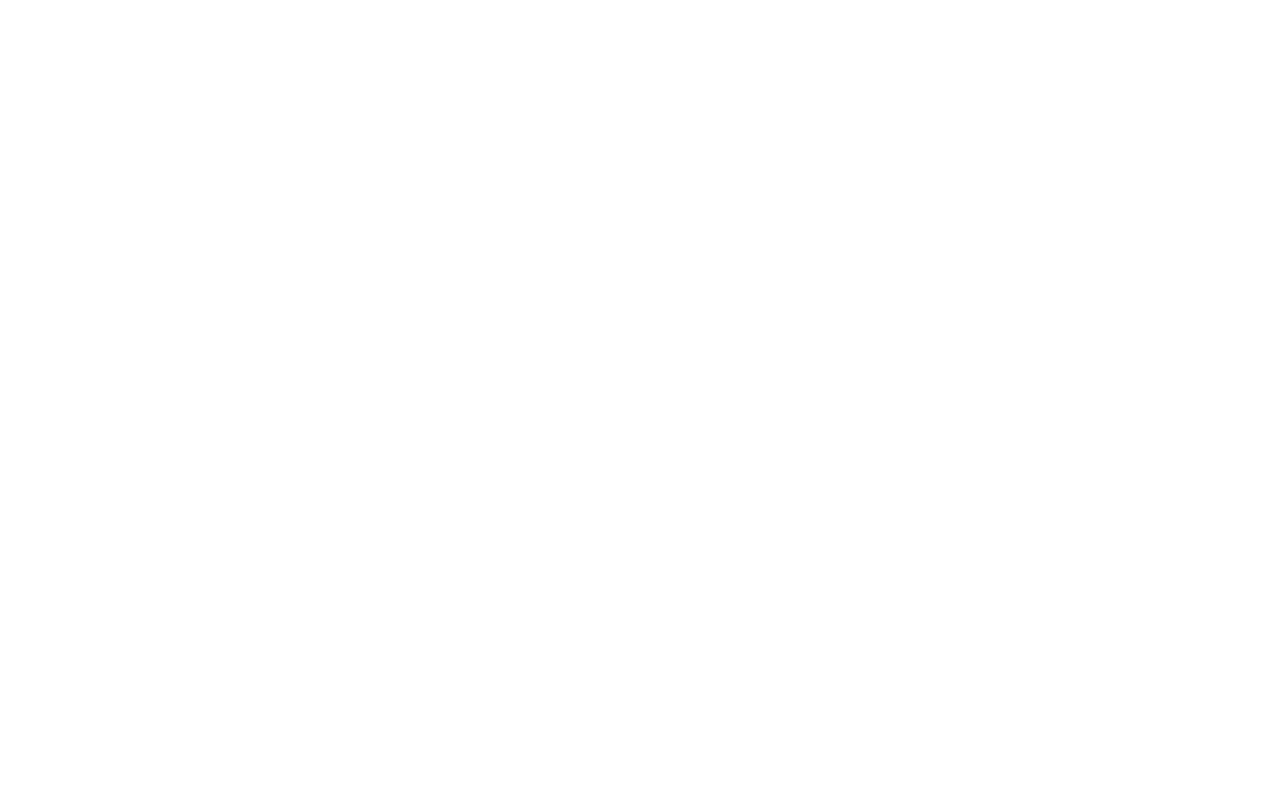
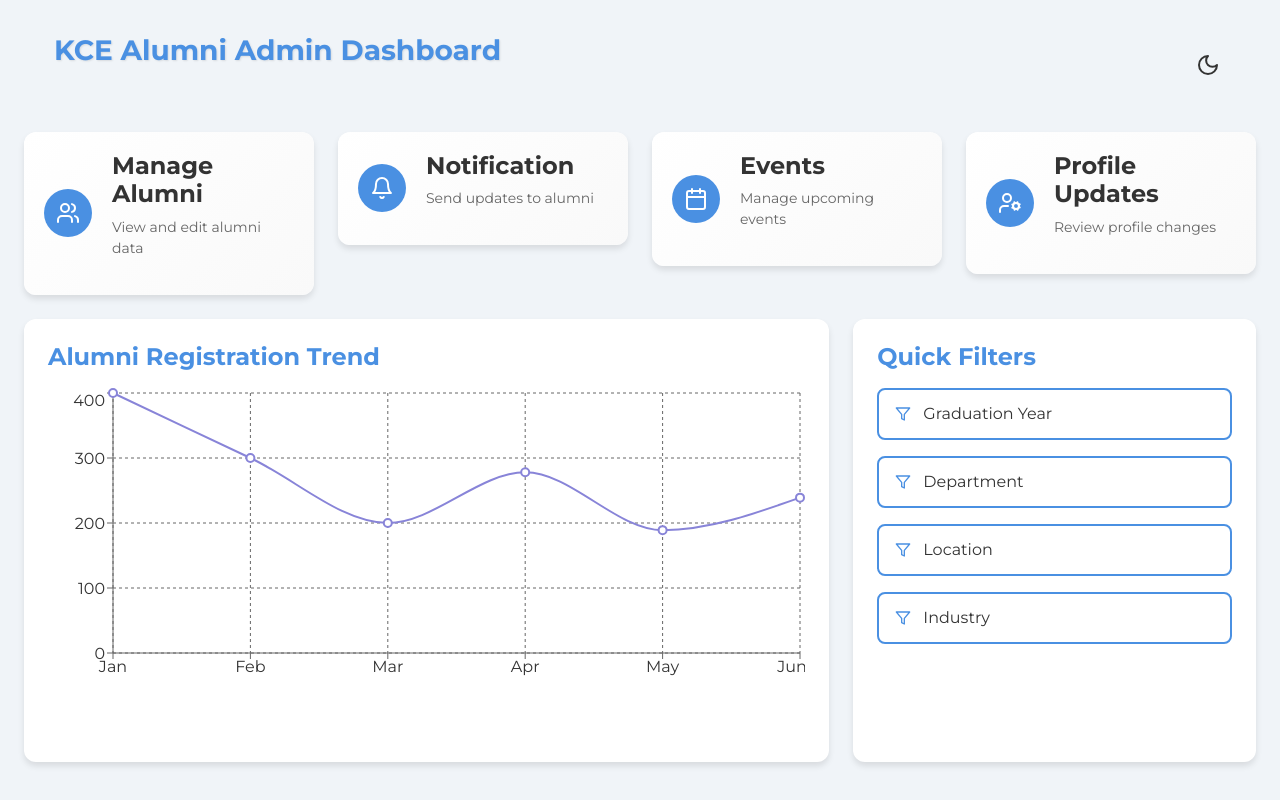
Before and after one commit to deepakkumar11022005/KCE-Alumni-Portal, a React (Vite) app in the folder client/: page /admin in a window 1280 px wide. Before the commit this address had no page. Built offline with nearby package versions, Linux system fonts and the light colour scheme.

Commit message:
updated the admin routes

```diff
--- a/client/src/App.jsx
+++ b/client/src/App.jsx
@@ -25,11 +25,13 @@
         <Route path="/alumni/profile" element={<Profile />} />
 
         {/* Routes for /admin/... */}
-        <Route path="/admin/home" element={<AdminHome />} />
-        <Route path="/admin/manage-alumni" element={<ManageAlumni />} />
-        <Route path="/admin/notification" element={<AdminNotification />} />
-        <Route path="/admin/event" element={<AdminEvent />} />
-        <Route path="/admin/profile" element={<AdminProfile />} />
+        <Route path="/admin">
+          <Route index element={<AdminHome />} /><Route path="/admin/home" element={<AdminHome />} />
+          <Route path="manage-alumni" element={<ManageAlumni />} />
+          <Route path="notification" element={<AdminNotification />} />
+          <Route path="event" element={<AdminEvent />} />
+          <Route path="profile" element={<AdminProfile />} />
+        </Route>
       </Routes>
     </Router>
   );
```
